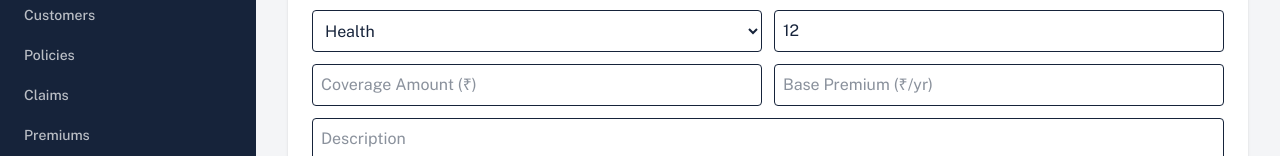
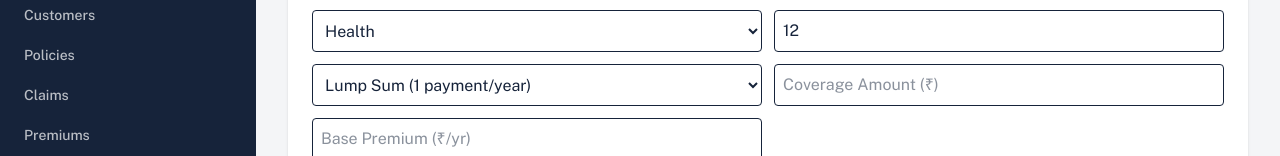
Before and after one commit to Ayusht20/insurance-management, a React (Vite) app in the folder frontend/: page /manage-plans in a window 1280 px wide. Shown: the part 160-316 px from the top of the page. Built offline with nearby package versions, Linux system fonts and the light colour scheme; no server answers; sample sign-in values are in the browser's storage.

Commit message:
Updated manageplans in frontend to make the admin to create installments on new policie according to him

```diff
--- a/frontend/src/pages/ManagePlans.jsx
+++ b/frontend/src/pages/ManagePlans.jsx
@@ -5,7 +5,7 @@ import StatusSeal from "../components/StatusSeal";
 
 const emptyForm = {
   name: "", plan_type: "health", description: "",
-  coverage_amount: "", base_premium: "", duration_months: 12,
+  coverage_amount: "", base_premium: "", duration_months: 12, installments: 1,
 };
 
 export default function ManagePlans() {
@@ -28,6 +28,7 @@ export default function ManagePlans() {
   coverage_amount: Number(form.coverage_amount),
   base_premium: Number(form.base_premium),
   duration_months: Number(form.duration_months),
+  installments: Number(form.installments),
 });
       setForm(emptyForm);
       loadPlans();
@@ -53,6 +54,12 @@ export default function ManagePlans() {
           <option value="vehicle">Vehicle</option>
         </select>
         <input name="duration_months" type="number" placeholder="Duration (months)" value={form.duration_months} onChange={handleChange} className="border p-2 rounded" />
+        <select name="installments" value={form.installments} onChange={handleChange} className="border p-2 rounded">
+  <option value="1">Lump Sum (1 payment/year)</option>
+  <option value="2">Half-Yearly (2 payments/year)</option>
+  <option value="4">Quarterly (4 payments/year)</option>
+  <option value="12">Monthly (12 payments/year)</option>
+</select>
         <input name="coverage_amount" type="number" placeholder="Coverage Amount (₹)" value={form.coverage_amount} onChange={handleChange} className="border p-2 rounded" required />
         <input name="base_premium" type="number" placeholder="Base Premium (₹/yr)" value={form.base_premium} onChange={handleChange} className="border p-2 rounded" required />
         <textarea name="description" placeholder="Description" value={form.description} onChange={handleChange} className="border p-2 rounded col-span-2" rows="2" />
```
Lines whose indentation alone changed are shown as unchanged.
